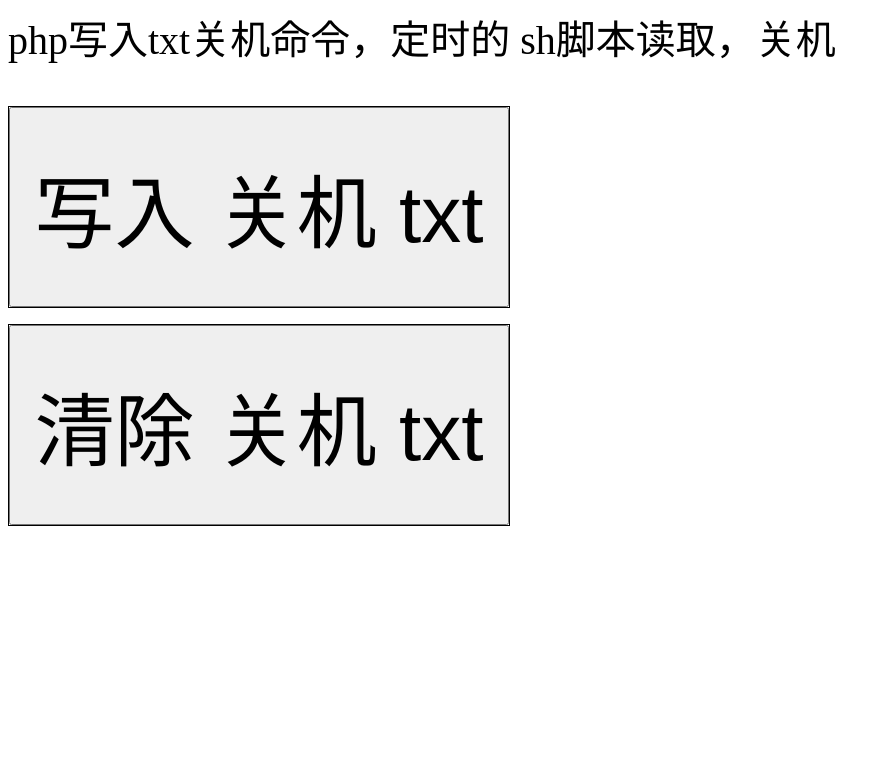
After one commit to zip11/webpage, a PHP site: page /index.html in a window 1280 px wide. The commit adds this page. Shown: the top 783 px of the page, without its empty margins (0-890 px from the left). Run offline with PHP 8.4, Linux system fonts and the light colour scheme.

Commit message:
poweroff

```diff
--- /dev/null
+++ b/vps/iframe/iframe.php
@@ -0,0 +1,6 @@
+<?php
+
+include "https://user.guancha.cn/user/personal-homepage?uid=1208";
+
+
+?>
--- a/vps/pi3poweroff/index.php
+++ b/vps/pi3poweroff/index bf.php
@@ -2,7 +2,6 @@
 <head>
 </head>
 <body>
-    echo("php写入txt关机命令，定时的 sh脚本读取，关机");
 
     <form method="post" action="off.php">
     <input type="submit" value="写入 关机 txt">
--- /dev/null
+++ b/vps/pi3poweroff/index.html
@@ -0,0 +1,46 @@
+<html>
+
+<head>
+
+    <meta charset="utf-8">
+
+    <style>
+
+        form{ height:200px; width:500px; border:1px solid #000000; }
+
+        input{font-size:80px; width:500px; height:200px}
+
+        p{font-size:40px; color:#000000}
+
+    </style>
+
+</head>
+
+<body>
+
+
+
+    <div>
+
+        <p>php写入txt关机命令，定时的 sh脚本读取，关机</p>
+
+    </div>
+
+
+
+    <form method="post" action="off.php">
+
+        <input type="submit" value="写入 关机 txt"   >
+
+    </form>
+
+    <form method="" action="on.php">
+
+        <input type="submit" value="清除 关机 txt"    >
+
+    </form>
+
+
+</body>
+
+</html>
```
Also changed, not shown: vps/iframe/gcz.html (added, +24 -0 lines), vps/iframe/index.html (added, +24 -0 lines).
